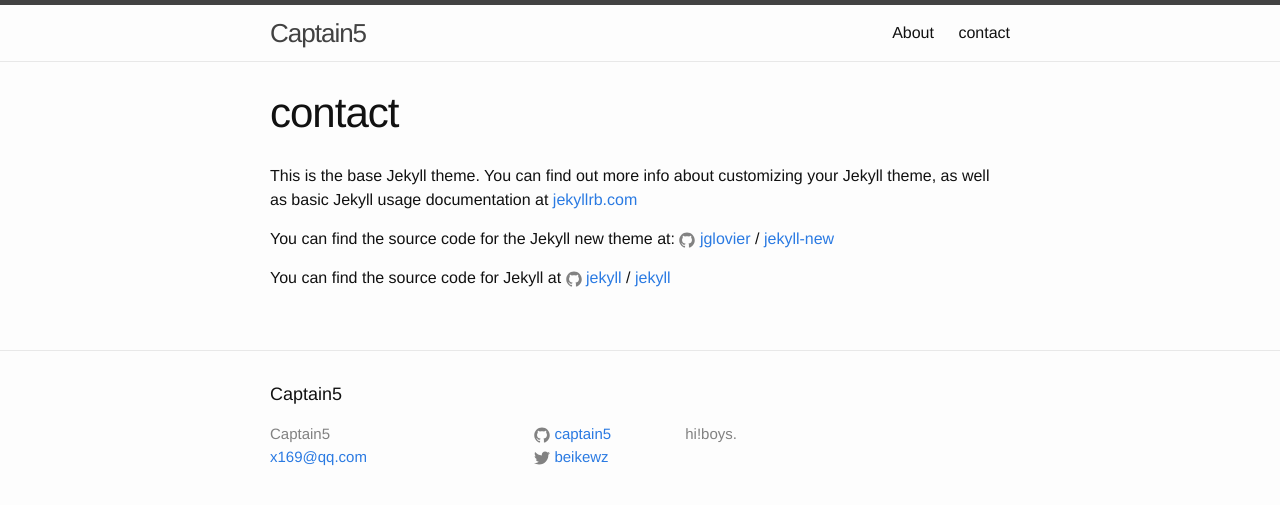
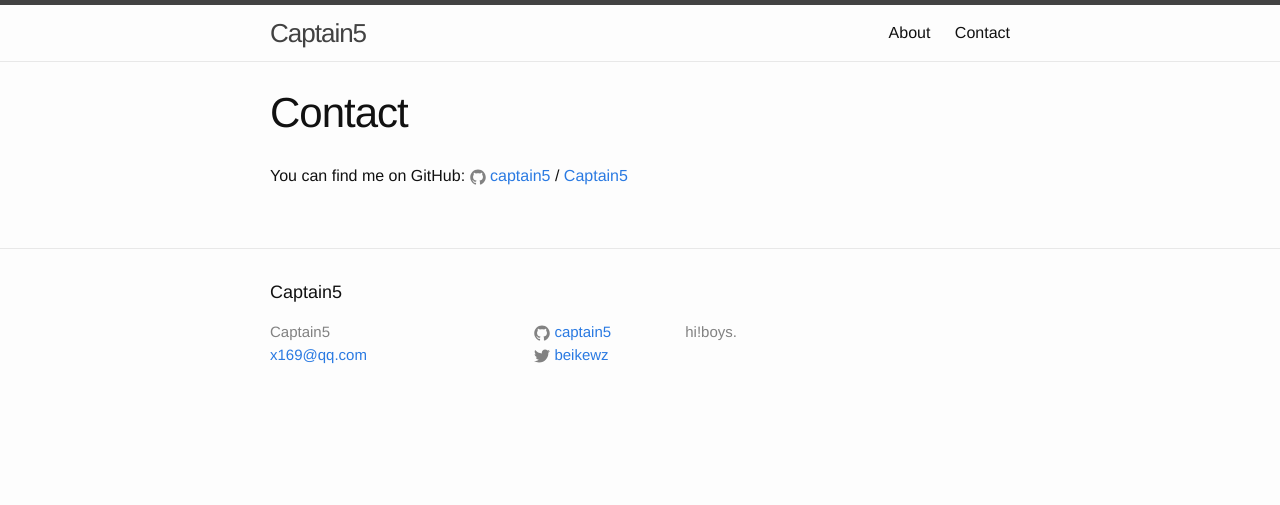
Before and after one commit to captain5/captain5.github.io, a Jekyll site: the page built from cotact.md, in a window 1280 px wide. Shown: the top 505 px of the page. Built offline with Jekyll 4.4.1, drawn with Linux system fonts in a browser that asks for light colours.

Commit message:
Update cotact.md

```diff
--- a/cotact.md
+++ b/cotact.md
@@ -1,15 +1,9 @@
 ---
 layout: page
-title: contact
+title: Contact
 permalink: /contact/
 ---
 
-This is the base Jekyll theme. You can find out more info about customizing your Jekyll theme, as well as basic Jekyll usage documentation at [jekyllrb.com](http://jekyllrb.com/)
-
-You can find the source code for the Jekyll new theme at:
-{% include icon-github.html username="jglovier" %} /
-[jekyll-new](https://github.com/jglovier/jekyll-new)
-
-You can find the source code for Jekyll at
-{% include icon-github.html username="jekyll" %} /
-[jekyll](https://github.com/jekyll/jekyll)
+You can find me on GitHub:
+{% include icon-github.html username="captain5" %} /
+[Captain5](https://github.com/captain5)
```
